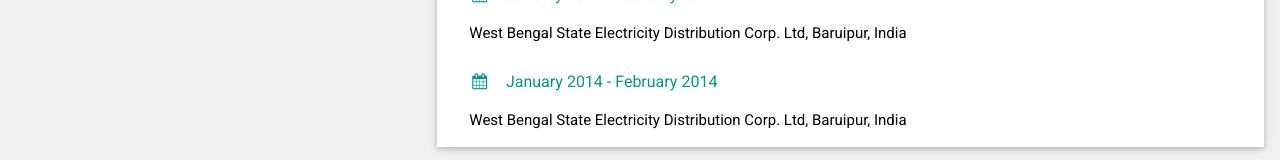
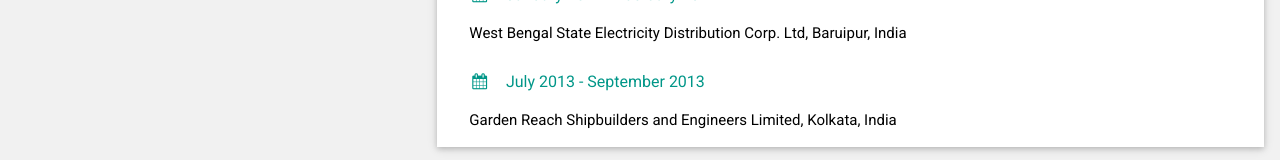
Before and after one commit to tamoghnabh/tamoghnabh.github.io, a plain HTML site: page index.html in a window 1280 px wide. Shown: the part 1789-1949 px from the top of the page. Drawn offline with nearby package versions, Linux system fonts and the light colour scheme; some icons are missing.

Commit message:
Update index.html

```diff
--- a/index.html
+++ b/index.html
@@ -183,8 +183,8 @@ html,body,h1,h2,h3,h4,h5,h6 {font-family: "Roboto", sans-serif}
 
 		<div class="w3-container">
 
-          <h6 class="w3-text-teal"><i class="fa fa-calendar fa-fw w3-margin-right"></i>January 2014 - February 2014</h6>
-          <p>West Bengal State Electricity Distribution Corp. Ltd, Baruipur, India<br>
+          <h6 class="w3-text-teal"><i class="fa fa-calendar fa-fw w3-margin-right"></i>July 2013 - September 2013</h6>
+          <p>Garden Reach Shipbuilders and Engineers Limited, Kolkata, India<br>
         </div>
       </div>
 
```
